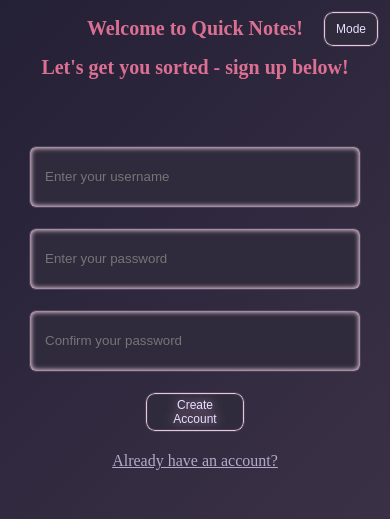
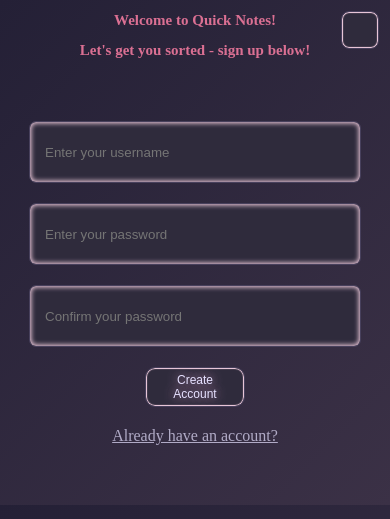
Before and after one commit to Stardust0000/QuickNotes, a Django app: page /signup/ in a window 390 px wide. Shown: the top 519 px of the page. Run offline with Django 5.2, Linux system fonts and the light colour scheme.

Commit message:
Update font size of h1, h2 and add top margin and added icon for mode in signup-again

```diff
--- a/notes/static/style.css
+++ b/notes/static/style.css
@@ -273,11 +273,11 @@ span {
 /* Small screen view */
 @media (max-width: 768px) {
     h1{
-        margin-top: 10px;
-        font-size: 30px;
+        font-size: 22px;
+        margin-top: 50px;
     }
     h2{
-        font-size: 20px;
+        font-size: 15px;
     }
     p {
         font-size: 12px;
--- a/notes/templates/signup.html
+++ b/notes/templates/signup.html
@@ -12,8 +12,8 @@
     <h2>Let's get you sorted - sign up below!</h2>
 
     <div class="modebtn-container">
-        <button onclick="mode()" class="modebtn align">
-            Mode
+        <button onclick="mode()" class="modebtn icon">
+           <i class="fa-solid fa-circle-half-stroke"></i>
         </button>
     </div>
 
```
